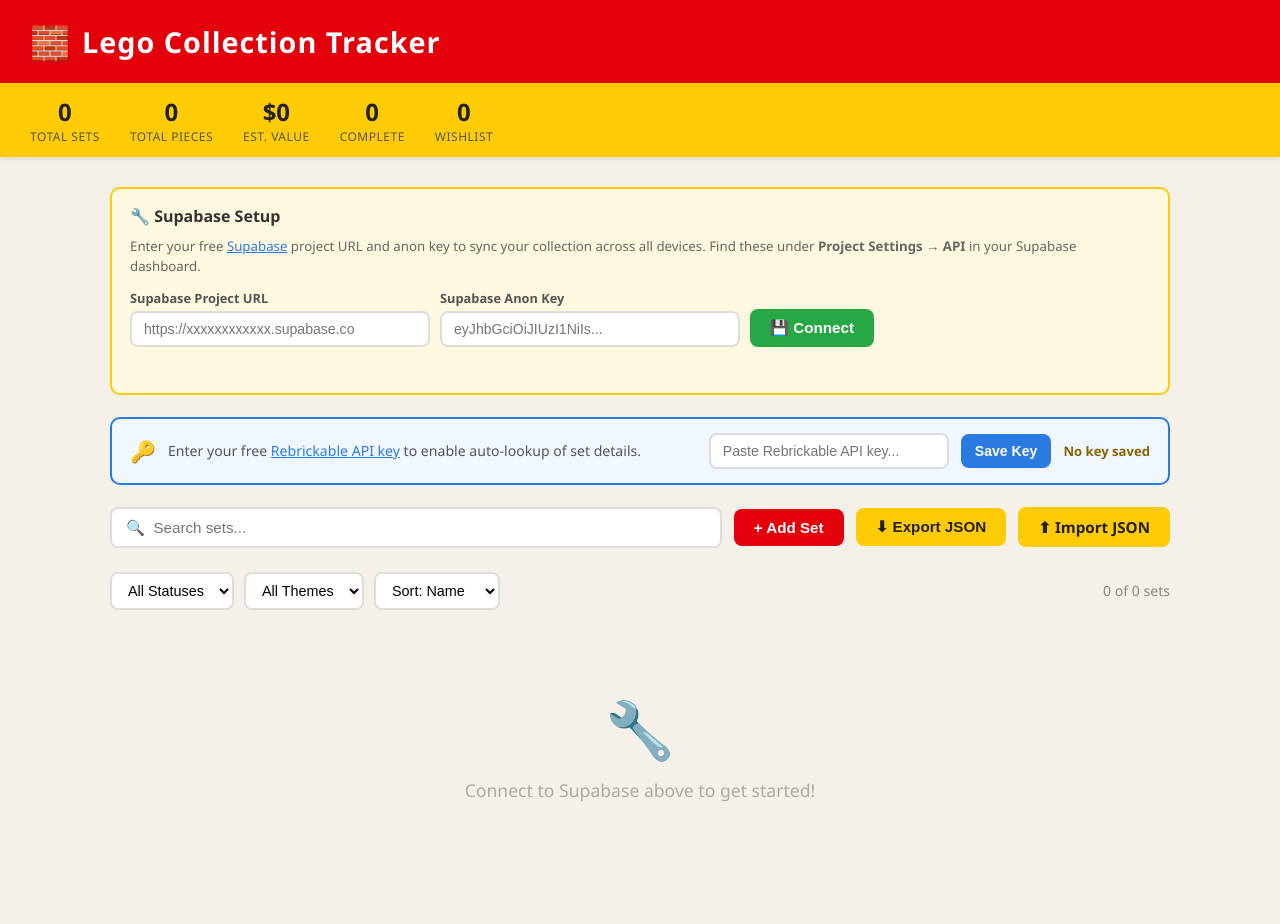
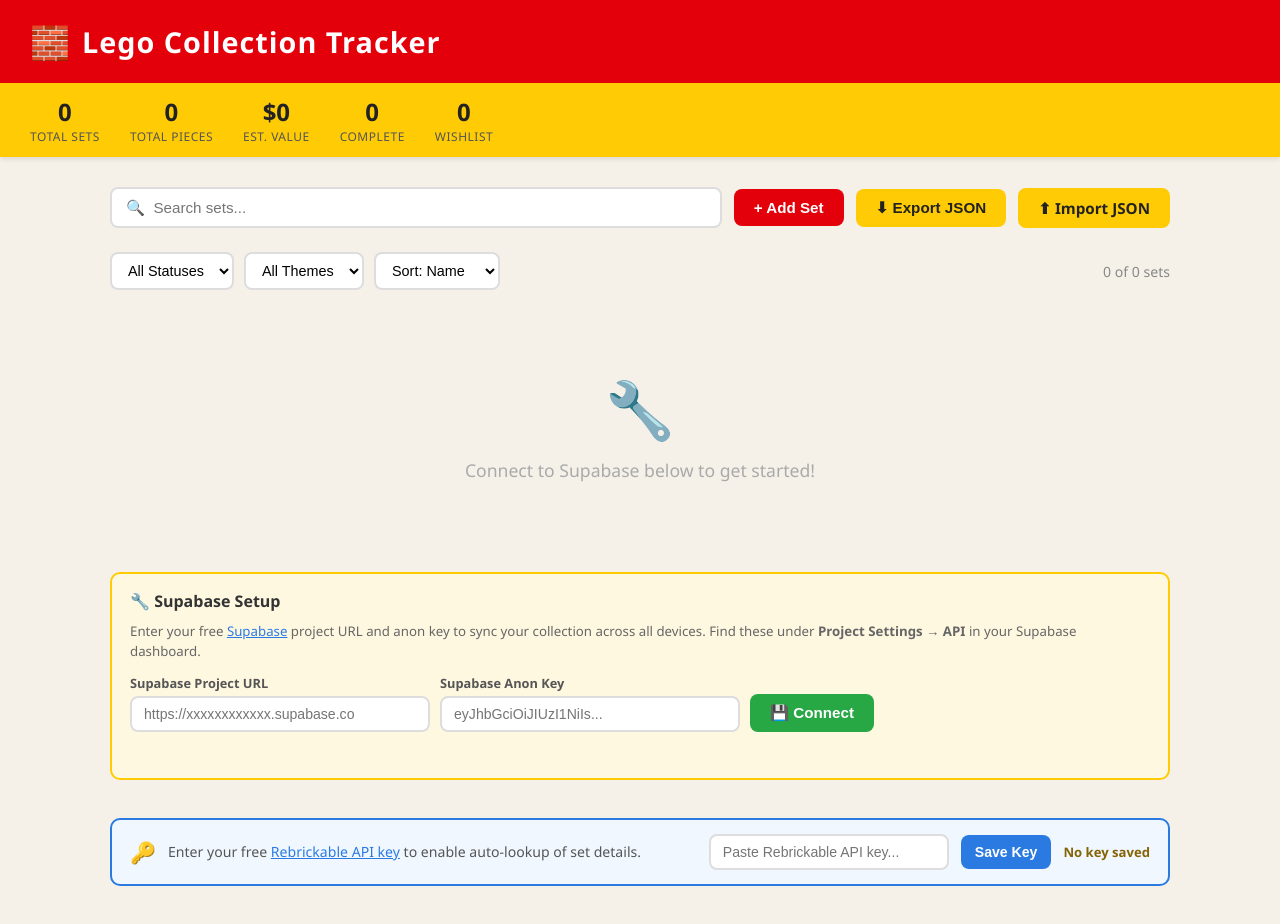
Before and after one commit to slambammy/lego-tracker, a plain HTML site: page index.html in a window 1280 px wide. Before the commit the page ends 892 px from the top, so only its background shows below. Drawn offline with Linux system fonts and the light colour scheme.

Commit message:
Update index.html

```diff
--- a/index.html
+++ b/index.html
@@ -193,7 +193,6 @@
     .badge-incomplete { background: #fff3cd; color: #856404; }
     .badge-wishlist   { background: #d1ecf1; color: #0c5460; }
     .badge-displayed  { background: #e2d9f3; color: #4a235a; }
-    /* ── NEW: New In Box badge ── */
     .badge-newinbox   { background: #fde8f0; color: #7d1a3e; }
     .card-theme { font-size: 0.82rem; color: #666; }
     .card-meta  { display: flex; flex-wrap: wrap; gap: 8px; font-size: 0.82rem; color: #555; }
@@ -279,6 +278,16 @@
     }
     .close-btn:hover { color: #333; }
 
+    /* Bottom Banners */
+    .bottom-banners {
+      max-width: 1100px;
+      margin: 30px auto 40px;
+      padding: 0 20px;
+      display: flex;
+      flex-direction: column;
+      gap: 16px;
+    }
+
     /* Toast */
     .toast {
       position: fixed;
@@ -326,6 +335,43 @@
 
 <div class="main">
 
+  <div class="controls">
+    <input type="text" id="search-input" placeholder="🔍  Search sets..." />
+    <button class="btn btn-primary" onclick="openAddModal()">+ Add Set</button>
+    <button class="btn btn-secondary" onclick="exportData()">⬇ Export JSON</button>
+    <label class="btn btn-secondary" style="cursor:pointer;">
+      ⬆ Import JSON <input type="file" accept=".json" onchange="importData(event)" style="display:none"/>
+    </label>
+  </div>
+
+  <div class="filter-row">
+    <select id="filter-status" onchange="renderCards()">
+      <option value="">All Statuses</option>
+      <option value="Complete">Complete</option>
+      <option value="Incomplete">Incomplete</option>
+      <option value="Wishlist">Wishlist</option>
+      <option value="Displayed">Displayed</option>
+      <option value="New In Box">New In Box</option>
+    </select>
+    <select id="filter-theme" onchange="renderCards()">
+      <option value="">All Themes</option>
+    </select>
+    <select id="sort-by" onchange="renderCards()">
+      <option value="name">Sort: Name</option>
+      <option value="pieces">Sort: Pieces</option>
+      <option value="year">Sort: Year</option>
+      <option value="value">Sort: Value</option>
+      <option value="set_number">Sort: Set #</option>
+    </select>
+    <span class="result-count" id="result-count"></span>
+  </div>
+
+  <div class="grid" id="cards-grid"></div>
+</div>
+
+<!-- Bottom Banners -->
+<div class="bottom-banners">
+
   <!-- Supabase Config Banner -->
   <div class="config-banner" id="config-banner">
     <h3>🔧 Supabase Setup</h3>
@@ -348,7 +394,7 @@
   </div>
 
   <!-- API Key Banner for Rebrickable -->
-  <div style="background:#f0f7ff;border:2px solid #2a7ae2;border-radius:10px;padding:14px 18px;margin-bottom:22px;display:flex;align-items:center;gap:12px;flex-wrap:wrap;">
+  <div style="background:#f0f7ff;border:2px solid #2a7ae2;border-radius:10px;padding:14px 18px;display:flex;align-items:center;gap:12px;flex-wrap:wrap;">
     <span style="font-size:1.3rem">🔑</span>
     <p style="font-size:0.88rem;color:#555;flex:1;min-width:200px;">
       Enter your free <a href="https://rebrickable.com/api/" target="_blank" style="color:#2a7ae2;">Rebrickable API key</a> to enable auto-lookup of set details.
@@ -359,40 +405,6 @@
     <span id="api-key-status" style="font-size:0.82rem;font-weight:600;color:#856404;">No key saved</span>
   </div>
 
-  <div class="controls">
-    <input type="text" id="search-input" placeholder="🔍  Search sets..." />
-    <button class="btn btn-primary" onclick="openAddModal()">+ Add Set</button>
-    <button class="btn btn-secondary" onclick="exportData()">⬇ Export JSON</button>
-    <label class="btn btn-secondary" style="cursor:pointer;">
-      ⬆ Import JSON <input type="file" accept=".json" onchange="importData(event)" style="display:none"/>
-    </label>
-  </div>
-
-  <div class="filter-row">
-    <select id="filter-status" onchange="renderCards()">
-      <option value="">All Statuses</option>
-      <option value="Complete">Complete</option>
-      <option value="Incomplete">Incomplete</option>
-      <option value="Storage">Storage</option>
-      <option value="Wishlist">Wishlist</option>
-      <option value="Displayed">Displayed</option>
-      <!-- ── CHANGE 1: Added to filter dropdown ── -->
-      <option value="New In Box">New In Box</option>
-    </select>
-    <select id="filter-theme" onchange="renderCards()">
-      <option value="">All Themes</option>
-    </select>
-    <select id="sort-by" onchange="renderCards()">
-      <option value="name">Sort: Name</option>
-      <option value="pieces">Sort: Pieces</option>
-      <option value="year">Sort: Year</option>
-      <option value="value">Sort: Value</option>
-      <option value="set_number">Sort: Set #</option>
-    </select>
-    <span class="result-count" id="result-count"></span>
-  </div>
-
-  <div class="grid" id="cards-grid"></div>
 </div>
 
 <!-- Add/Edit Modal -->
@@ -443,7 +455,6 @@
     <div class="form-row">
       <div class="form-group">
         <label>Status</label>
-        <!-- ── CHANGE 3: Added "Storage" option to the form select ── -->
         <select id="f-status">
           <option value="New In Box">New In Box</option>
           <option value="Displayed">Displayed</option>
@@ -778,7 +789,7 @@
     const grid = document.getElementById('cards-grid');
 
     if (!isConfigured() && collection.length === 0) {
-      grid.innerHTML = `<div class="empty-state"><div class="icon">🔧</div><p>Connect to Supabase above to get started!</p></div>`;
+      grid.innerHTML = `<div class="empty-state"><div class="icon">🔧</div><p>Connect to Supabase below to get started!</p></div>`;
       return;
     }
 
@@ -825,7 +836,6 @@
       .replace(/>/g,'&gt;').replace(/"/g,'&quot;');
   }
 
-  // ── CHANGE 3: Added 'New In Box' → 'badge-newinbox' mapping ──
   function badgeClass(status) {
     return { Complete:'badge-complete', Incomplete:'badge-incomplete',
              Wishlist:'badge-wishlist', Displayed:'badge-displayed',
```
Lines whose indentation alone changed are shown as unchanged.
